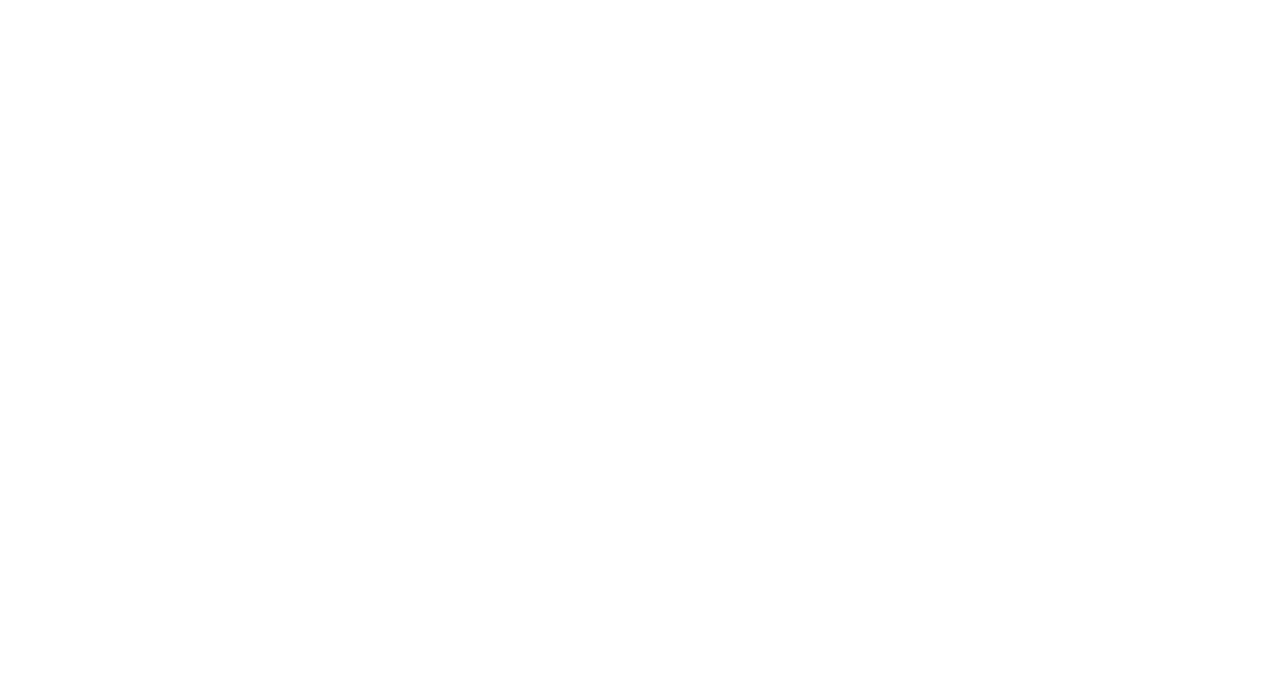
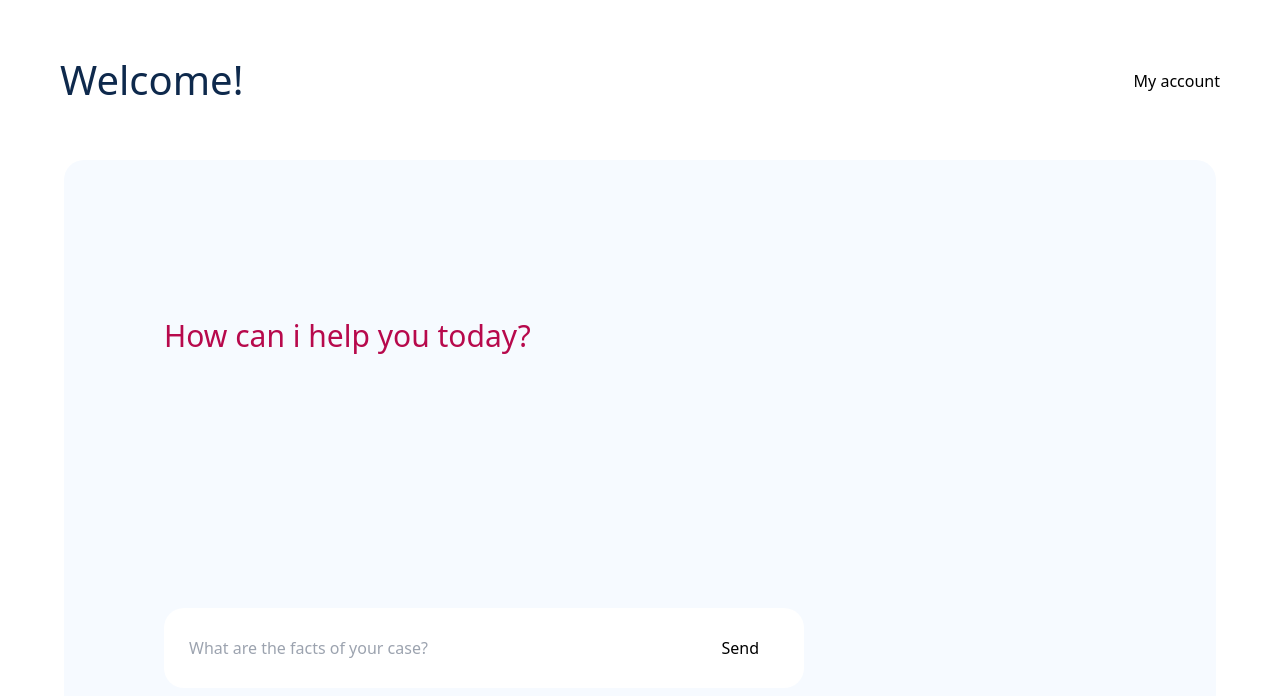
Before and after one commit to JudeUk/javallin_frontend, an Angular app: page /chatbox in a window 1280 px wide. Before the commit this address led to /. Shown: the top 696 px of the page. Built offline with nearby package versions, Linux system fonts and the light colour scheme.

Commit message:
built querypage and chatbox

```diff
--- a/src/app/app.component.ts
+++ b/src/app/app.component.ts
@@ -9,13 +9,15 @@ import { RegistrationpageComponent } from "./registrationpage/registrationpage.c
 import { SidenavComponent } from "./sidenav/sidenav.component";
 import { UploadpageComponent } from "./uploadpage/uploadpage.component";
 import { LandingpageComponent } from "./landingpage/landingpage.component";
+import { ChatboxComponent} from './chatbox/chatbox.component';
+import { QuerypageComponent } from './querypage/querypage.component';
 
 @Component({
     selector: 'app-root',
     standalone: true,
     templateUrl: './app.component.html',
     styleUrl: './app.component.css',
-    imports: [CommonModule, RouterOutlet, DashboardComponent, LoginpageComponent, RegistrationpageComponent, SidenavComponent, UploadpageComponent, LandingpageComponent]
+    imports: [CommonModule, RouterOutlet, DashboardComponent, LoginpageComponent, RegistrationpageComponent, SidenavComponent, UploadpageComponent, LandingpageComponent, ChatboxComponent, QuerypageComponent]
 })
 export class AppComponent {
 
--- a/src/app/app.routes.ts
+++ b/src/app/app.routes.ts
@@ -4,6 +4,8 @@ import { DashboardComponent } from './dashboard/dashboard.component';
 import { InsightsComponent } from './insights/insights.component';
 import { LandingpageComponent } from './landingpage/landingpage.component';
 import { UploadpageComponent } from './uploadpage/uploadpage.component';
+import { ChatboxComponent } from './chatbox/chatbox.component';
+import { QuerypageComponent } from './querypage/querypage.component';
 
 
 export const routes: Routes = [
@@ -11,4 +13,6 @@ export const routes: Routes = [
     {path:'dashboard', component: DashboardComponent},
     { path: 'insights', component: InsightsComponent },
     { path: 'upload', component: UploadpageComponent },
+    { path: 'chatbox', component: ChatboxComponent },
+    { path: 'querypage', component: QuerypageComponent},
 ];
--- /dev/null
+++ b/src/app/chatbox/chatbox.component.css
@@ -0,0 +1,88 @@
+
+.parent{
+    width: 100vw;
+    height: 100vh;
+    display: flex;
+    flex-direction: column;
+
+
+}
+
+.container {
+    display: flex;
+    /* grid-template-columns: 80%; */
+    flex-direction: column;
+    row-gap: 20px;
+
+}
+
+.container {
+    display: grid;
+    margin: 2em auto 0;
+}
+
+.navbar {
+    width: 100%;
+    display: flex;
+    justify-content: space-between;
+
+}
+
+.greeting {
+    padding: 0px 10px;
+    margin: 50px;
+    color: #0E294C;
+    font-size: 40px;
+
+
+}
+
+.menu {
+    padding: 50px;
+    margin: 10px;
+}
+
+
+.heading {
+
+    color: #B7094C;
+    font-size: 30px;
+    padding-bottom: 250px;
+    font: ""
+
+}
+
+.chatbot {
+    background-color: #F6FAFF;
+    margin: auto;
+    border-radius: 20px;
+    min-height: 75vh;
+    max-width: 90vw;
+    align-content: center;
+    padding: 100px;
+
+}
+
+.chatbox {
+    display: flex;
+    justify-content: space-between;
+    background-color: white;
+    border-radius: 20px;
+    padding: 25px;
+    min-height: 10vh;
+    width: 50vw;
+    position: absolute;
+
+}
+
+.chat-container {
+    position: relative;
+    width: 100%;
+}
+
+
+
+
+.button {
+    padding: 0px 20px;
+}
--- /dev/null
+++ b/src/app/chatbox/chatbox.component.html
@@ -0,0 +1,28 @@
+<div class="navbar">
+    <div class="greeting">
+        Welcome!
+    </div>
+    <div class="menu">
+        <i class="fa fa-bell" style="font-size:24px"></i>
+        My account
+    </div>
+</div>
+
+
+
+
+<div class="chatbot">
+    <div class="heading">
+        <h1>How can i help you today?</h1>
+    </div>
+    <div class="chat-container">
+        <div id="chat-return">
+            <!-- Chat messages will be displayed here -->
+        </div>
+        <div id="input-container" class="chatbox">
+            <input style="width: 600px;" type="text" id="user-input" placeholder="What are the facts of your case?">
+            <button id="send-button" class="button">Send</button>
+        </div>
+    </div>
+
+</div>
--- a/src/app/dashboard/dashboard.component.ts
+++ b/src/app/dashboard/dashboard.component.ts
@@ -4,13 +4,14 @@ import { RouterModule } from '@angular/router';
 import { InsightsComponent } from '../insights/insights.component';
 import { HttpClientModule } from '@angular/common/http';
 import { SidenavComponent } from "../sidenav/sidenav.component";
+import { QuerypageComponent } from '../querypage/querypage.component';
 
 @Component({
     selector: 'app-dashboard',
     standalone: true,
     templateUrl: './dashboard.component.html',
     styleUrl: './dashboard.component.css',
-    imports: [InsightsComponent, RouterModule, HttpClientModule, SidenavComponent]
+    imports: [InsightsComponent, RouterModule, HttpClientModule, SidenavComponent, QuerypageComponent]
 })
 
 
--- /dev/null
+++ b/src/app/querypage/querypage.component.css
@@ -0,0 +1,5 @@
+.container {
+    display: grid;
+    grid-template-columns: 20fr 50fr; /* Adjust as needed */
+    grid-gap: 20px; /* Adjust as needed */
+}
--- /dev/null
+++ b/src/app/querypage/querypage.component.html
@@ -0,0 +1,4 @@
+<div class="container">
+    <app-sidenav></app-sidenav>
+    <app-chatbox></app-chatbox>
+</div>
```
Also changed, not shown: src/app/chatbox/chatbox.component.ts (added, +13 -0 lines), src/app/querypage/querypage.component.ts (added, +14 -0 lines), 2 other files (tests, documents, lock files or other folders).
